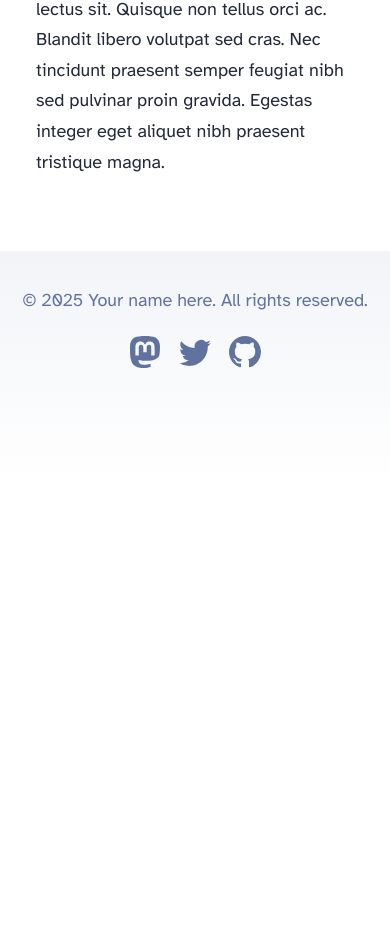
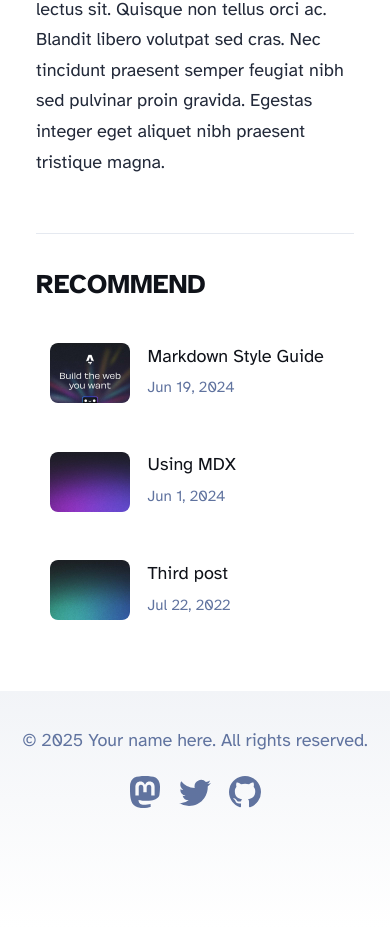
Before and after one commit to kobayashik-Faber/testing-sites, an Astro site in the folder packages/astro/: page /testing-sites/astro/blog/first-post in a window 390 px wide. Shown: the part 3278-4206 px from the top of the page. Before the commit the page ends 3765 px from the top, so only its background shows below. Built offline with nearby package versions, Linux system fonts and the light colour scheme; Astro itself is replaced by a stand-in of ours.

Commit message:
✨ Add recommended articles section to blog posts
- Create RecentPosts component to display latest 3 articles
- Show article thumbnails, titles and dates
- Exclude current article from recommendations
- Add responsive design for mobile devices

```diff
--- /dev/null
+++ b/packages/astro/src/components/RecentPosts.astro
@@ -0,0 +1,123 @@
+---
+import { getCollection, type CollectionEntry } from "astro:content";
+import { Image } from "astro:assets";
+import FormattedDate from "./FormattedDate.astro";
+
+interface Props {
+  currentSlug?: string;
+}
+
+const { currentSlug } = Astro.props;
+
+const posts = await getCollection("blog");
+
+const sortedPosts = posts
+  .filter((post) => post.id !== currentSlug)
+  .sort((a, b) => b.data.pubDate.valueOf() - a.data.pubDate.valueOf())
+  .slice(0, 3);
+---
+
+<section class="recent-posts">
+  <h2>RECOMMEND</h2>
+  <ul>
+    {
+      sortedPosts.map((post) => (
+        <li>
+          <a href={`/testing-sites/astro/blog/${post.id}/`}>
+            {post.data.heroImage && (
+              <div class="thumbnail">
+                <Image
+                  src={post.data.heroImage}
+                  alt={post.data.title}
+                  width={120}
+                  height={80}
+                />
+              </div>
+            )}
+            <div class="content">
+              <span class="title">{post.data.title}</span>
+              <span class="date">
+                <FormattedDate date={post.data.pubDate} />
+              </span>
+            </div>
+          </a>
+        </li>
+      ))
+    }
+  </ul>
+</section>
+
+<style>
+  .recent-posts {
+    margin-top: 3em;
+    padding-top: 2em;
+    border-top: 1px solid rgb(var(--gray-light));
+  }
+
+  .recent-posts h2 {
+    margin-bottom: 1em;
+    font-size: 1.5em;
+  }
+
+  .recent-posts ul {
+    list-style: none;
+    padding: 0;
+    margin: 0;
+  }
+
+  .recent-posts li {
+    margin-bottom: 1.2em;
+  }
+
+  .recent-posts a {
+    display: flex;
+    align-items: center;
+    gap: 1em;
+    padding: 0.75em;
+    text-decoration: none;
+    border-radius: 8px;
+    transition: background-color 0.2s;
+  }
+
+  .recent-posts a:hover {
+    background-color: rgb(var(--gray-light));
+  }
+
+  .recent-posts .thumbnail {
+    flex-shrink: 0;
+    overflow: hidden;
+    border-radius: 6px;
+  }
+
+  .recent-posts .thumbnail img {
+    display: block;
+    width: 120px;
+    height: 80px;
+    object-fit: cover;
+  }
+
+  .recent-posts .content {
+    flex: 1;
+    display: flex;
+    flex-direction: column;
+    gap: 0.3em;
+  }
+
+  .recent-posts .title {
+    color: rgb(var(--black));
+    font-weight: 500;
+    line-height: 1.4;
+  }
+
+  .recent-posts .date {
+    color: rgb(var(--gray));
+    font-size: 0.85em;
+  }
+
+  @media (max-width: 640px) {
+    .recent-posts .thumbnail img {
+      width: 80px;
+      height: 60px;
+    }
+  }
+</style>
--- a/packages/astro/src/pages/blog/[...slug].astro
+++ b/packages/astro/src/pages/blog/[...slug].astro
@@ -1,6 +1,7 @@
 ---
 import { type CollectionEntry, getCollection, render } from 'astro:content';
 import BlogPost from '../../layouts/BlogPost.astro';
+import RecentPosts from '../../components/RecentPosts.astro';
 
 export async function getStaticPaths() {
 	const posts = await getCollection('blog');
@@ -17,4 +18,5 @@ const { Content } = await render(post);
 
 <BlogPost {...post.data}>
 	<Content />
+	<RecentPosts currentSlug={post.id} />
 </BlogPost>
```
